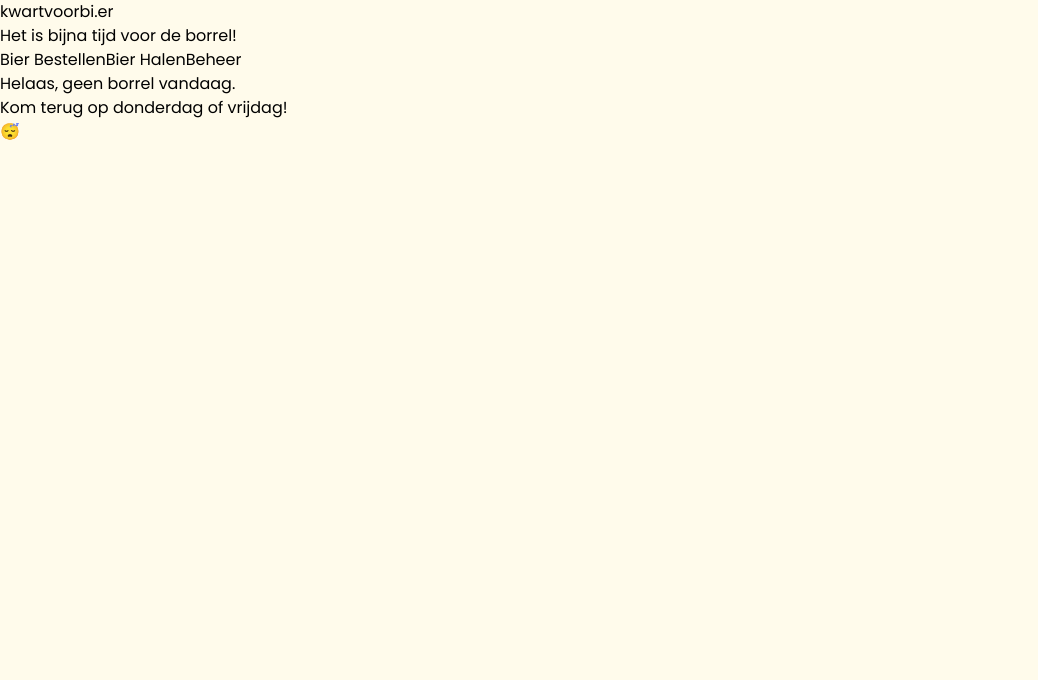
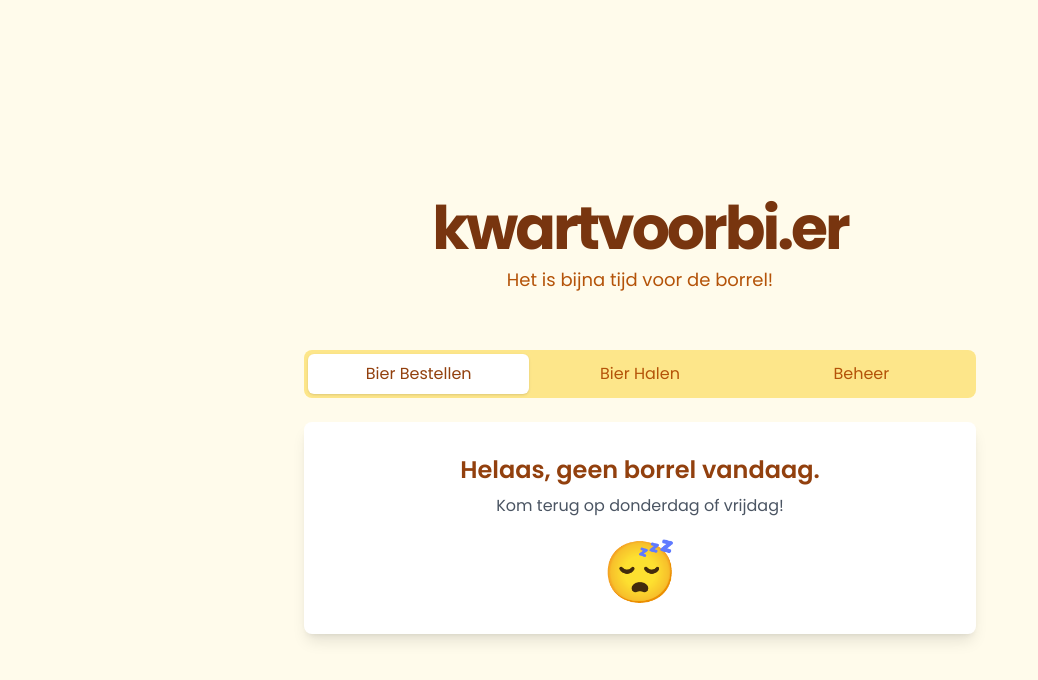
Before and after one commit to MedApp-Lukas/kwartvoorbier, a React (Vite) app: page / in a window 1280 px wide. Shown: the top 680 px of the page, without its empty margins (0-1038 px from the left). Built offline with nearby package versions, Linux system fonts and the light colour scheme; no server answers; the database is empty.

Commit message:
Reverted changes

```diff
--- a/tailwind.config.js
+++ b/tailwind.config.js
@@ -2,7 +2,7 @@
 export default {
   content: [
     "./index.html", // Belangrijk voor je hoofdpagina
-    "./src/**/*.{js,ts,jsx,tsx}", // Scant alleen in de 'src' map
+    "./**/*.{js,ts,jsx,tsx}",
   ],
   theme: {
     extend: {},
```
